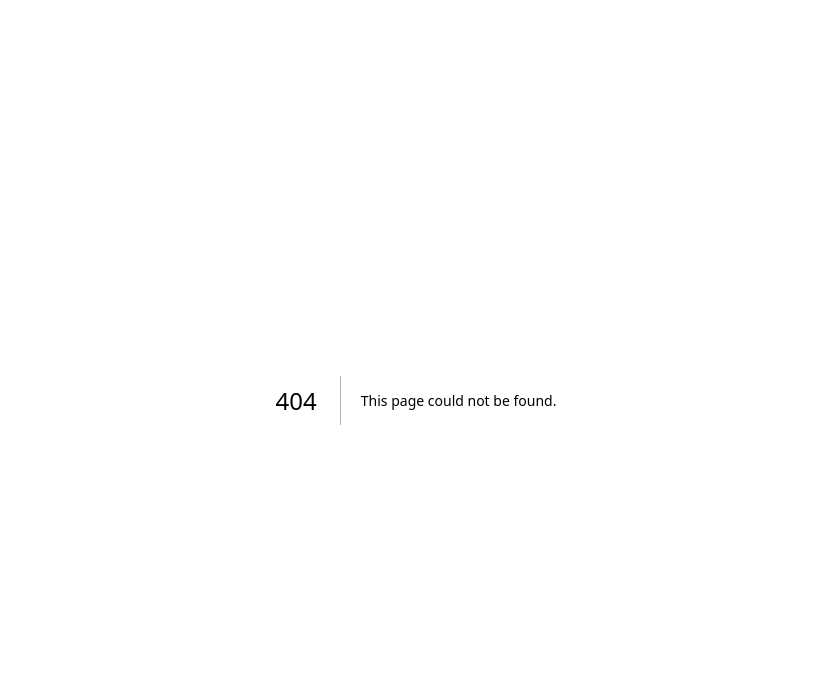
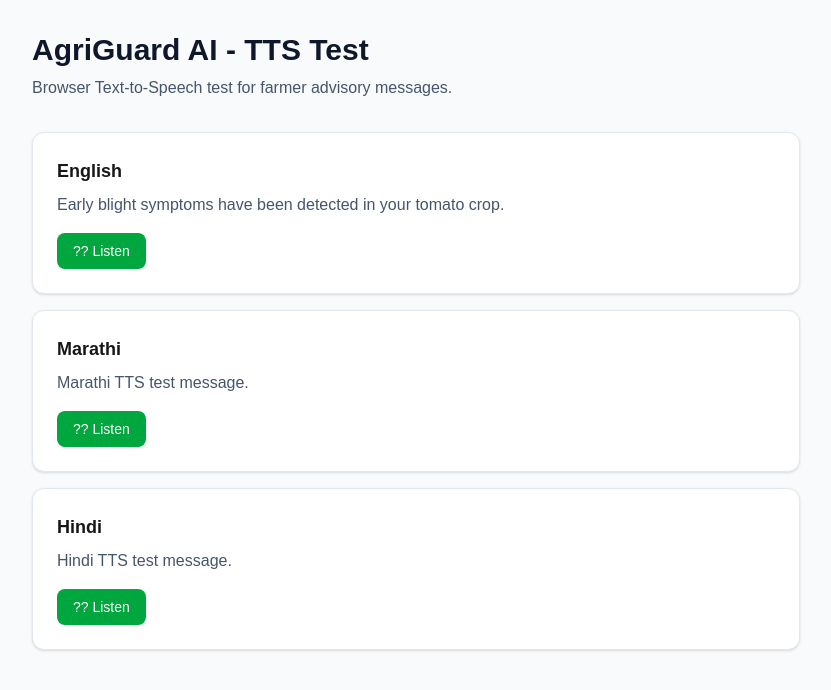
Before and after one commit to VivekShinde0013/AgriGuard-AI, a Next.js app in the folder frontend/: page /tts-test in a window 1280 px wide. Before the commit this address had no page. Shown: the top 690 px of the page, without its empty margins (224-1055 px from the left). Built offline with nearby package versions, Linux system fonts and the light colour scheme.

Commit message:
feat: add browser TTS playback

```diff
--- /dev/null
+++ b/frontend/src/app/tts-test/page.tsx
@@ -0,0 +1,57 @@
+"use client";
+
+import SpeakButton from "@/components/tts/SpeakButton";
+
+const tests = [
+  {
+    language: "en" as const,
+    label: "English",
+    text: "Early blight symptoms have been detected in your tomato crop.",
+  },
+  {
+    language: "mr" as const,
+    label: "Marathi",
+    text: "Marathi TTS test message.",
+  },
+  {
+    language: "hi" as const,
+    label: "Hindi",
+    text: "Hindi TTS test message.",
+  },
+];
+
+export default function TTSTestPage() {
+  return (
+    <main className="min-h-screen bg-slate-50 p-8">
+      <div className="mx-auto max-w-3xl">
+        <h1 className="text-3xl font-bold text-slate-900">
+          AgriGuard AI - TTS Test
+        </h1>
+
+        <p className="mt-2 text-slate-600">
+          Browser Text-to-Speech test for farmer advisory messages.
+        </p>
+
+        <div className="mt-8 space-y-4">
+          {tests.map((test) => (
+            <section
+              key={test.language}
+              className="rounded-xl border border-slate-200 bg-white p-6 shadow-sm"
+            >
+              <h2 className="text-lg font-semibold">{test.label}</h2>
+
+              <p className="mt-2 text-slate-600">{test.text}</p>
+
+              <div className="mt-4">
+                <SpeakButton
+                  text={test.text}
+                  language={test.language}
+                />
+              </div>
+            </section>
+          ))}
+        </div>
+      </div>
+    </main>
+  );
+}
--- /dev/null
+++ b/frontend/src/components/tts/SpeakButton.tsx
@@ -0,0 +1,74 @@
+"use client";
+
+import { useEffect, useState } from "react";
+
+type TTSLanguage = "en" | "mr" | "hi";
+
+interface SpeakButtonProps {
+  text: string;
+  language: TTSLanguage;
+}
+
+const LOCALES: Record<TTSLanguage, string> = {
+  en: "en-IN",
+  mr: "mr-IN",
+  hi: "hi-IN",
+};
+
+export default function SpeakButton({
+  text,
+  language,
+}: SpeakButtonProps) {
+  const [speaking, setSpeaking] = useState(false);
+
+  useEffect(() => {
+    return () => {
+      window.speechSynthesis.cancel();
+    };
+  }, []);
+
+  const speak = () => {
+    if (!text.trim()) {
+      return;
+    }
+
+    window.speechSynthesis.cancel();
+
+    const utterance = new SpeechSynthesisUtterance(text);
+    utterance.lang = LOCALES[language];
+
+    utterance.onstart = () => setSpeaking(true);
+    utterance.onend = () => setSpeaking(false);
+    utterance.onerror = () => setSpeaking(false);
+
+    window.speechSynthesis.speak(utterance);
+  };
+
+  const stop = () => {
+    window.speechSynthesis.cancel();
+    setSpeaking(false);
+  };
+
+  return (
+    <div className="flex gap-2">
+      <button
+        type="button"
+        onClick={speak}
+        disabled={speaking}
+        className="rounded-lg bg-green-600 px-4 py-2 text-sm font-medium text-white hover:bg-green-700 disabled:cursor-not-allowed disabled:opacity-50"
+      >
+        {speaking ? "Speaking..." : "?? Listen"}
+      </button>
+
+      {speaking && (
+        <button
+          type="button"
+          onClick={stop}
+          className="rounded-lg border border-slate-300 px-4 py-2 text-sm font-medium text-slate-700 hover:bg-slate-50"
+        >
+          Stop
+        </button>
+      )}
+    </div>
+  );
+}
```
